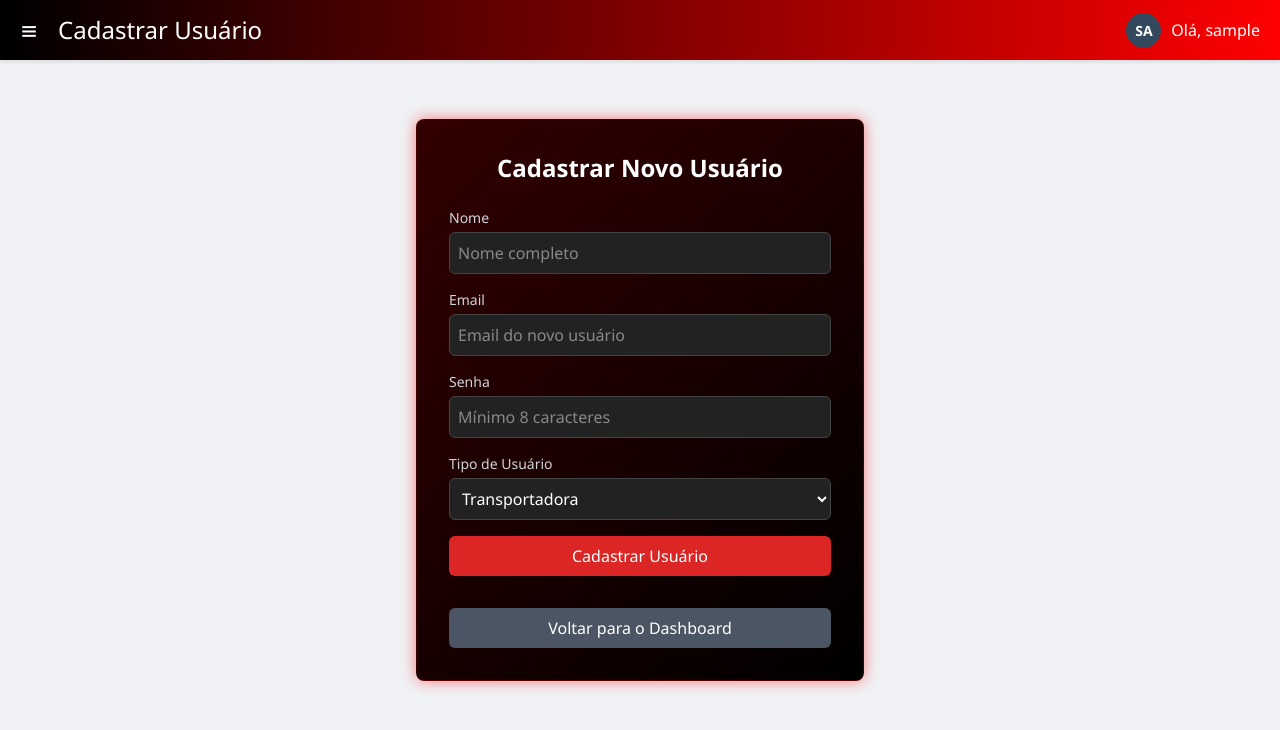
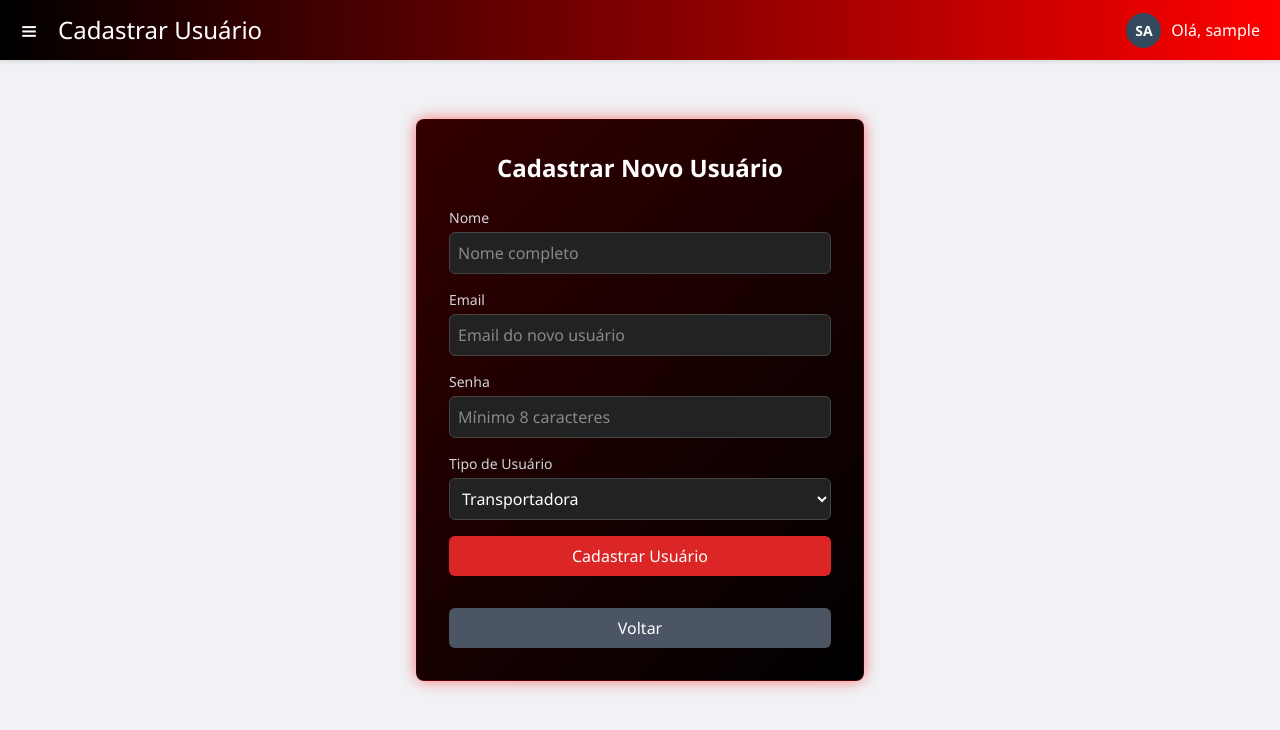
Before and after one commit to Gilsilva047/projeto-canhotos-G, a plain HTML site: page Frontend/admin_cadastro.html in a window 1280 px wide. Drawn offline with nearby package versions, Linux system fonts and the light colour scheme; sample sign-in values are in the browser's storage.

```diff
--- a/Frontend/admin_cadastro.html
+++ b/Frontend/admin_cadastro.html
@@ -115,7 +115,7 @@
                     </button>
                 </form>
                 <div id="message" class="mt-4 text-center text-green-400"></div>
-                <button id="backToDashboard" class="w-full bg-gray-600 text-white p-2 rounded-md hover:bg-gray-700 focus:outline-none focus:ring-2 focus:ring-gray-500 mt-4">Voltar para o Dashboard</button>
+                <button id="backToDashboard" class="w-full bg-gray-600 text-white p-2 rounded-md hover:bg-gray-700 focus:outline-none focus:ring-2 focus:ring-gray-500 mt-4">Voltar</button>
             </div>
         </main>
     </div>
```
